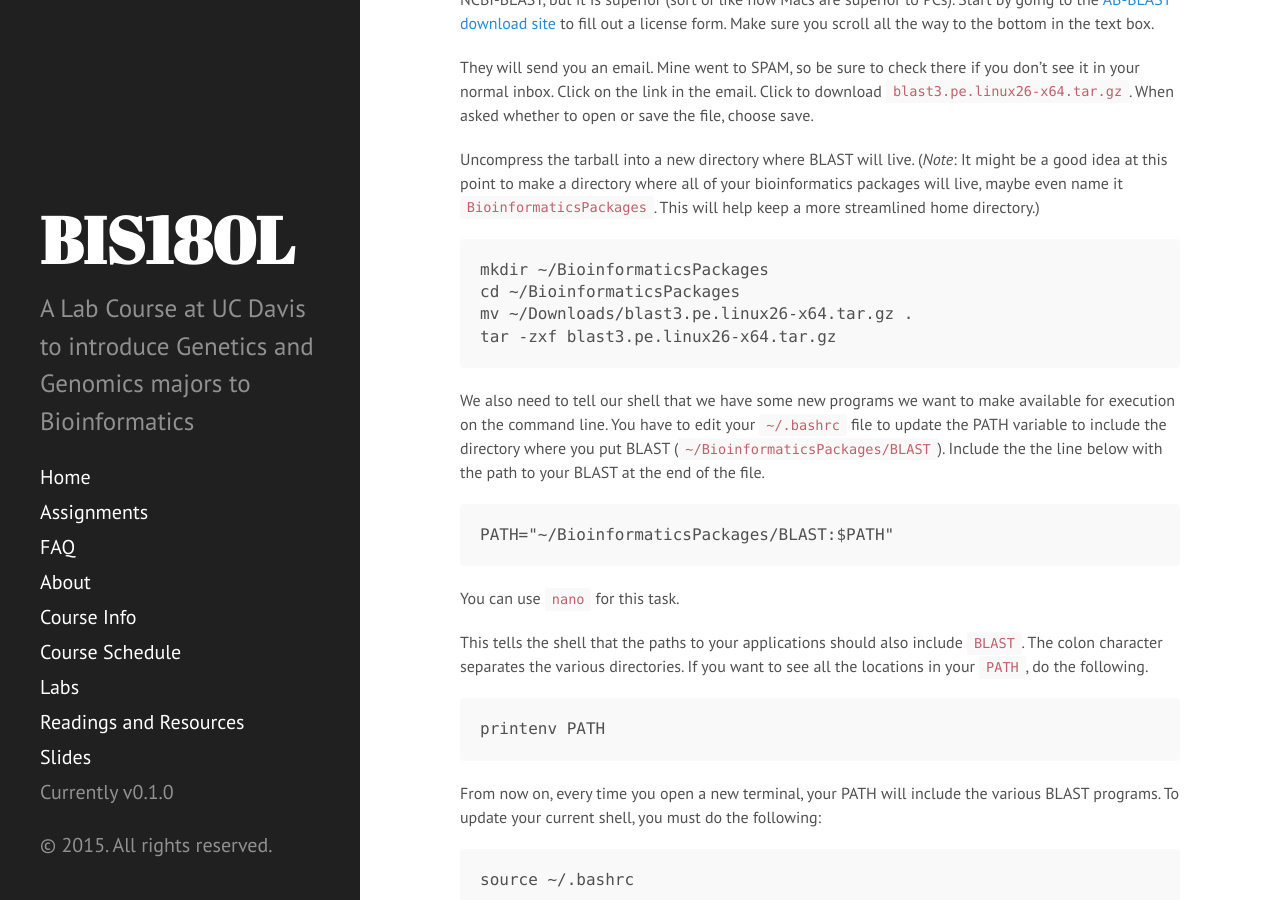
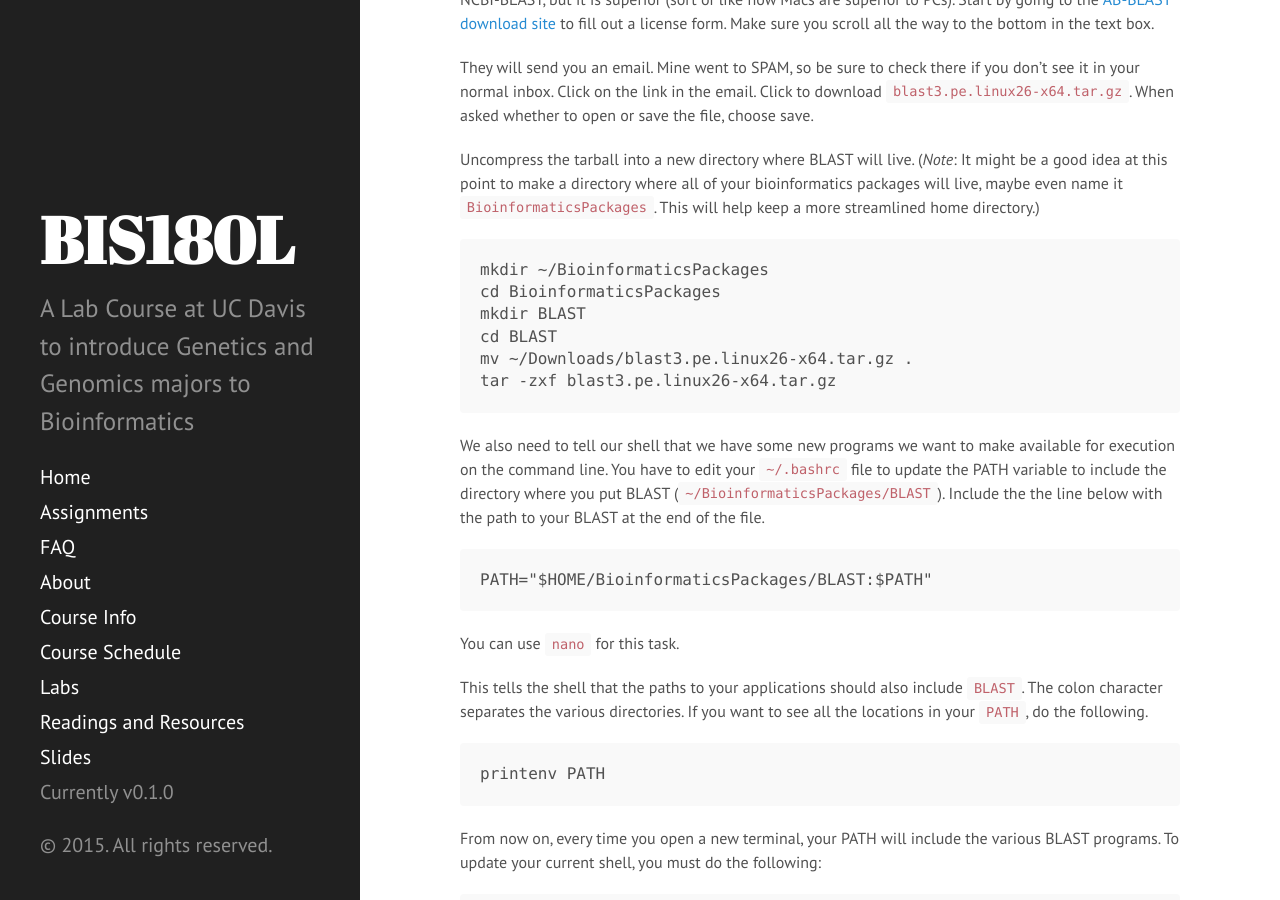
Before and after one commit to rjcmarkelz/BIS180L_web, a Jekyll site: the page built from _posts/2015-04-09-BLAST.md, in a window 1280 px wide and 900 px high, scrolled down 313 px. Built offline with Jekyll 4.4.1, drawn with Linux system fonts in a browser that asks for light colours; Markdown is read by kramdown in place of the engine named in the settings.

Commit message:
Corrected path

```diff
--- a/_posts/2015-04-09-BLAST.md
+++ b/_posts/2015-04-09-BLAST.md
@@ -25,7 +25,9 @@ They will send you an email.  Mine went to SPAM, so be sure to check there if yo
 Uncompress the tarball into a new directory where BLAST will live. (*Note*: It might be a good idea at this point to make a directory where all of your bioinformatics packages will live, maybe even name it `BioinformaticsPackages`. This will help keep a more streamlined home directory.)
 
 	mkdir ~/BioinformaticsPackages
-	cd ~/BioinformaticsPackages
+	cd BioinformaticsPackages
+	mkdir BLAST
+	cd BLAST
 	mv ~/Downloads/blast3.pe.linux26-x64.tar.gz .
 	tar -zxf blast3.pe.linux26-x64.tar.gz
 
@@ -34,7 +36,7 @@ make available for execution on the command line. You have to edit your `~/.bash
 file to update the PATH variable to include the directory where you put BLAST (`~/BioinformaticsPackages/BLAST`). Include the
 the line below with the path to your BLAST at the end of the file.
 
-	PATH="~/BioinformaticsPackages/BLAST:$PATH"
+	PATH="$HOME/BioinformaticsPackages/BLAST:$PATH"
 
 You can use `nano` for this task.
 
```
